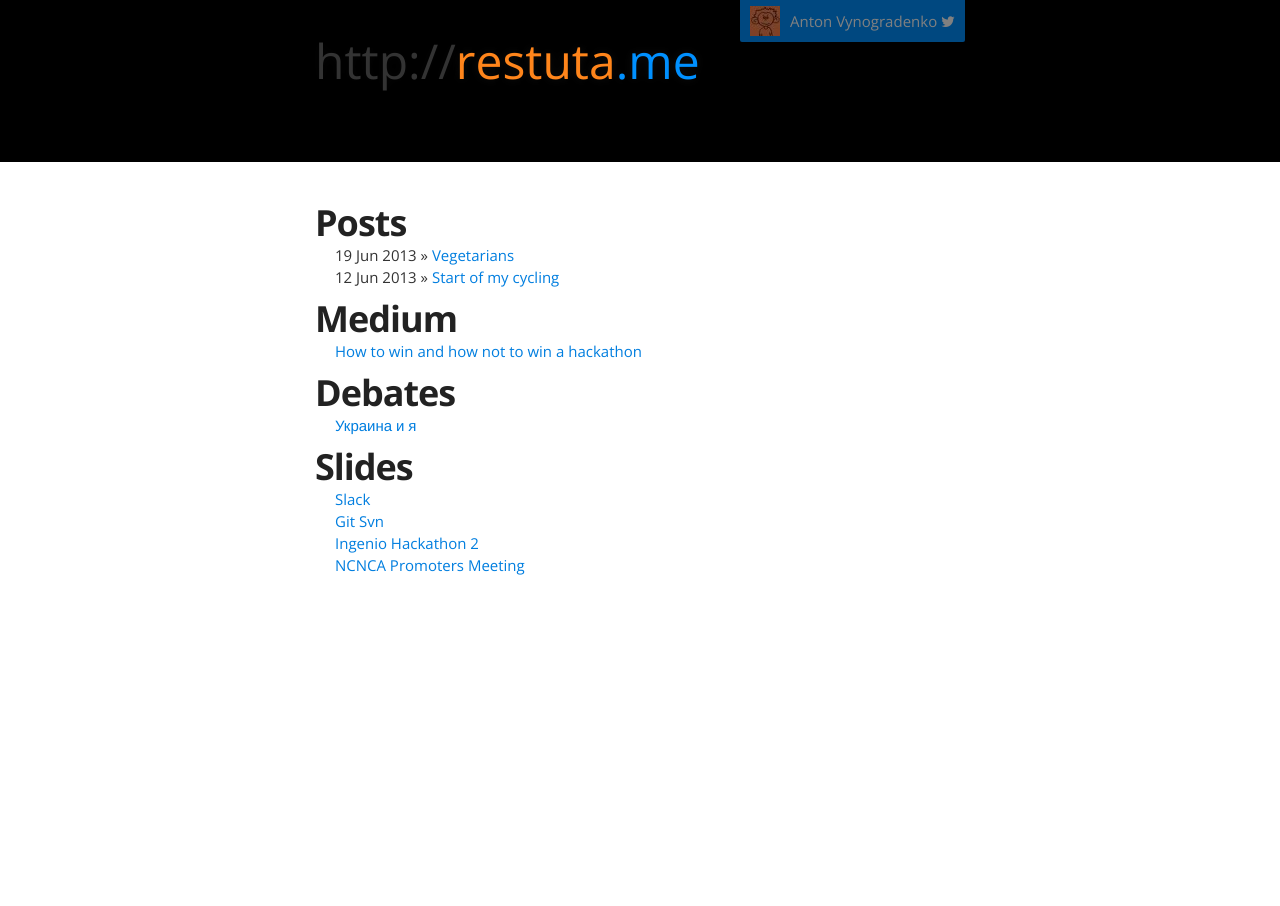
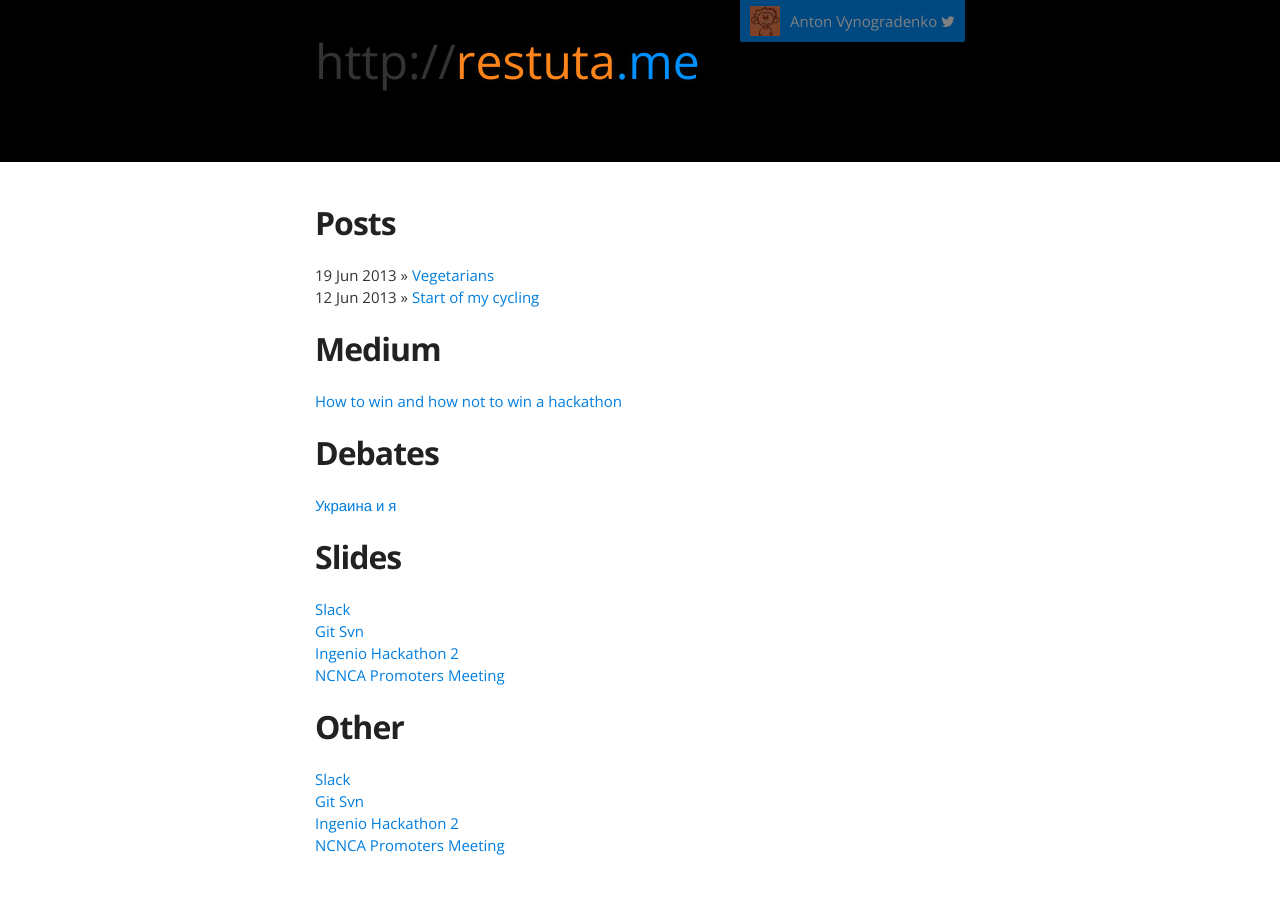
Before and after one commit to Restuta/restuta.github.io, a Jekyll site: the page built from index.html, in a window 1280 px wide. Built offline with Jekyll 4.4.1, drawn with Linux system fonts in a browser that asks for light colours; nearby versions of some CDN libraries.

Commit message:
change styles and add link to twitter archive

```diff
--- a/css/stylesheet.css
+++ b/css/stylesheet.css
@@ -49,6 +49,11 @@
   list-style-type: none;
 }
 
+.posts {
+  margin-bottom: 30px;
+  margin-left: 0;
+}
+
 blockquote, q {
 }
 
@@ -88,9 +93,9 @@
 }
 
 h2 {
-  padding-bottom: 15px;
+  padding-bottom: 20px;
   font-size: 32px;
-  background: url('../images/bg_hr.png') repeat-x bottom;
+  /*background: url('../images/bg_hr.png') repeat-x bottom;*/
 }
 
 h3 {
--- a/index.html
+++ b/index.html
@@ -3,7 +3,7 @@
 title:
 ---
 <div id="home">
-  <h1>Posts</h1>
+  <h2>Posts</h2>
   <ul class="posts">
     {% for post in site.posts %}
       {% unless post.tags contains 'debate' or post.tags contains 'private' %}
@@ -13,12 +13,12 @@
     {% endfor %}
   </ul>
 
-  <h1>Medium</h1>
+  <h2>Medium</h2>
   <ul class="posts">
     <li><a href="https://medium.com/@Restuta/how-to-win-and-how-not-to-win-a-hackathon-adfcb548d366">How to win and how not to win a hackathon</a></li>
   </ul>
 
-  <h1>Debates</h1>
+  <h2>Debates</h2>
   <ul class="posts">
     {% for debate in site.debates %}
       {% unless debate.hidden %}
@@ -33,11 +33,19 @@
     {% endfor %}
   </ul>
 
-  <h1>Slides</h1>
+  <h2>Slides</h2>
   <ul class="posts">
     <li><a href="/slides/slack/">Slack</a></li>
     <li><a href="/slides/git-svn/">Git Svn</a></li>
     <li><a href="/slides/hackathon-2/">Ingenio Hackathon 2</a></li>
     <li><a href="/slides/ncnca/">NCNCA Promoters Meeting</a></li>
   </ul>
+
+  <h2>Other</h2>
+  <ul class="posts">
+    <li><a href="/twitter-archive">Slack</a></li>
+    <li><a href="/slides/git-svn/">Git Svn</a></li>
+    <li><a href="/slides/hackathon-2/">Ingenio Hackathon 2</a></li>
+    <li><a href="/slides/ncnca/">NCNCA Promoters Meeting</a></li>
+  </ul>
 </div>
```
